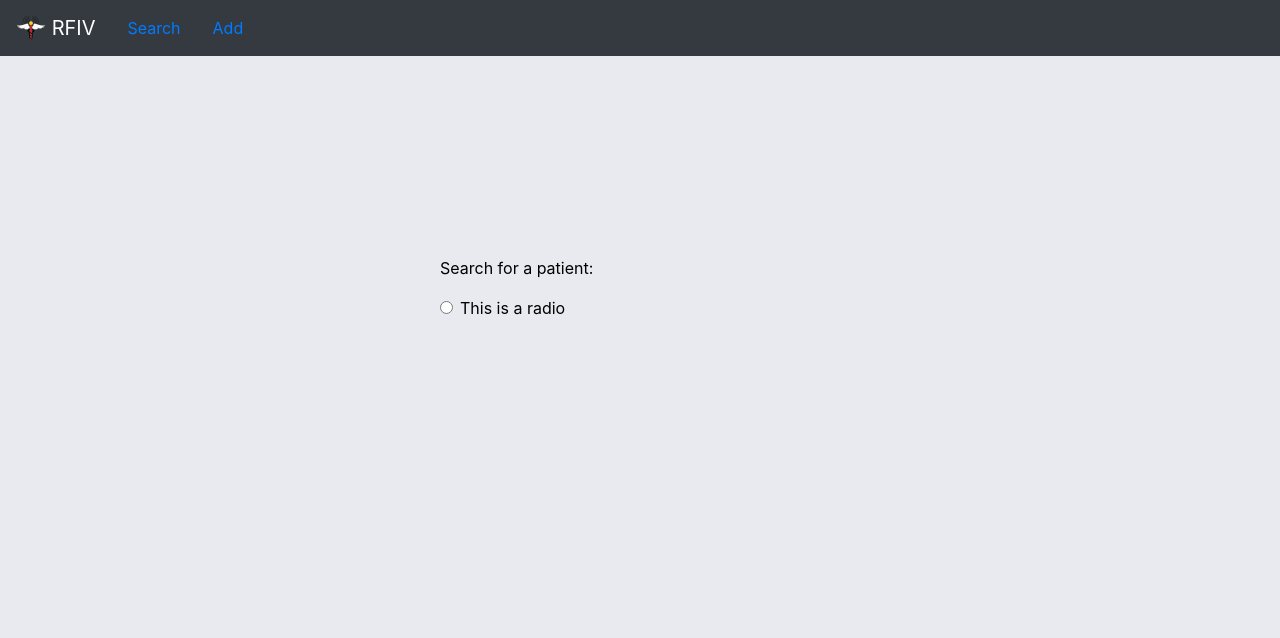
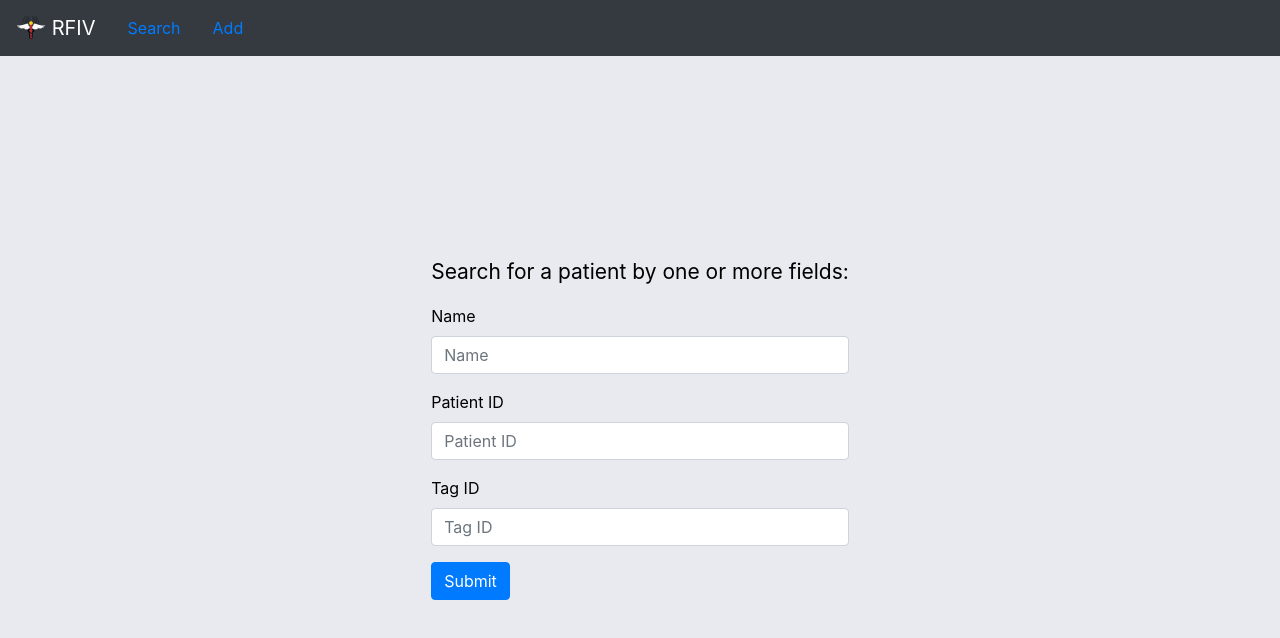
Before and after one commit to ManeuverOn/rfiv-ui, a React (Create React App) app: page /search in a window 1280 px wide. Shown: the top 638 px of the page. Built offline with nearby package versions, Linux system fonts and the light colour scheme.

Commit message:
basic search page working

```diff
--- a/src/components/search.js
+++ b/src/components/search.js
@@ -1,20 +1,87 @@
 import "../css/App.css";
+
+import { useState } from "react";
 import Form from "react-bootstrap/Form";
+import Button from "react-bootstrap/Button";
 
 export const Search = () => {
+  let [invalid, setInvalid] = useState(false);
+  let [state, setState] = useState({ name: "", id: "", tagId: "" });
+
+  const handleChange = (ev) => {
+    setState({ ...state, [ev.target.name]: ev.target.value });
+    setInvalid(false);
+  };
+
+  const handleSubmit = async (ev) => {
+    ev.preventDefault();
+    if (state.name !== "" || state.id !== "" || state.tagId !== "") {
+      const res = await fetch(
+        `http://localhost:8080/v1/patient?name=${state.name}&id=${state.id}&tagId=${state.tagId}`
+      );
+      const data = await res.json();
+      if (res.ok) {
+        console.log(data);
+      } else {
+        console.log(data.error);
+      }
+    } else {
+      console.log("Invalid entry.");
+      setInvalid(true);
+    }
+  };
+
   return (
     <div className="App">
       <div className="background">
         <div className="content-box">
-          <p className="strong-label">Search for a patient:</p>
-          <Form>
-            <div key="default-radio" className="mb-3">
-              <Form.Check
-                type="radio"
-                id="default-radio"
-                label="This is a radio"
+          <p className="big-label">
+            Search for a patient by one or more fields:
+          </p>
+          <Form onSubmit={handleSubmit}>
+            <Form.Group>
+              <Form.Label>Name</Form.Label>
+              <Form.Control
+                isInvalid={invalid}
+                type="text"
+                placeholder="Name"
+                name="name"
+                value={state.name}
+                onChange={handleChange}
               />
-            </div>
+              <Form.Control.Feedback type="invalid">
+                Please provide at least one field.
+              </Form.Control.Feedback>
+            </Form.Group>
+            <Form.Group>
+              <Form.Label>Patient ID</Form.Label>
+              <Form.Control
+                isInvalid={invalid}
+                type="text"
+                placeholder="Patient ID"
+                name="id"
+                value={state.id}
+                onChange={handleChange}
+              />
+              <Form.Control.Feedback type="invalid">
+                Please provide at least one field.
+              </Form.Control.Feedback>
+            </Form.Group>
+            <Form.Group>
+              <Form.Label>Tag ID</Form.Label>
+              <Form.Control
+                isInvalid={invalid}
+                type="text"
+                placeholder="Tag ID"
+                name="tagId"
+                value={state.tagId}
+                onChange={handleChange}
+              />
+              <Form.Control.Feedback type="invalid">
+                Please provide at least one field.
+              </Form.Control.Feedback>
+            </Form.Group>
+            <Button type="submit">Submit</Button>
           </Form>
         </div>
       </div>
```
